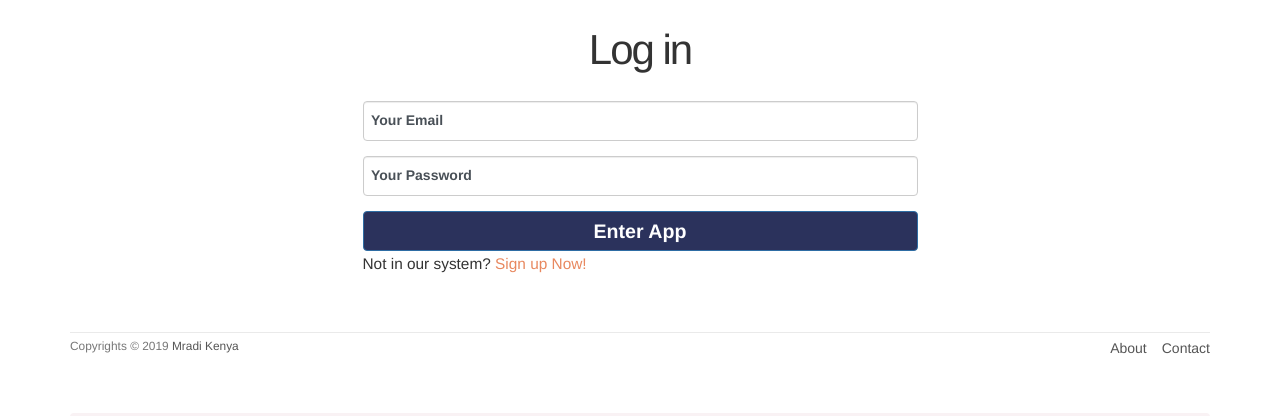
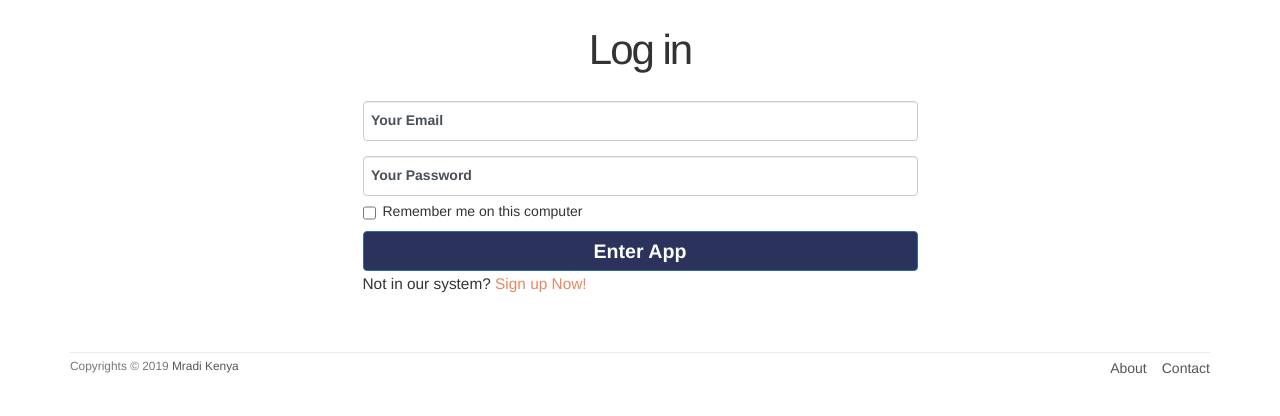
Before and after one commit to mainangethe/twitter_clone, a Rails app: page /login in a window 1280 px wide. Shown: the part 51-467 px from the top of the page. Run offline with Rails 7, Linux system fonts and the light colour scheme; style sheets or scripts are compiled from the project's sources; some libraries are stand-ins or nearby versions.

Commit message:
Add permanent session management
- A user can now maintain their logged in status indefinitely.

```diff
--- a/app/assets/stylesheets/custom.scss
+++ b/app/assets/stylesheets/custom.scss
@@ -242,9 +242,29 @@ input  { height: 40px !important; }
     color: $main-bg;
     border-color: $main-orange;
    }
+}
 
 
+.checkbox  {
+  margin-top: -10px;
+  margin-bottom: 10px;
+
+  span  {
+    margin-left: 20px;
+    font-weight: normal;
+  }
 }
+
+#session_remember_me  {
+  width: auto;
+  margin-left: 0;
+  top: -12px;
+}
+
+
+
+
+
 /* Floating Label Styles */
 :root {
   --input-padding-x: .75rem;
--- a/app/controllers/sessions_controller.rb
+++ b/app/controllers/sessions_controller.rb
@@ -6,6 +6,7 @@ class SessionsController < ApplicationController
   def create
     if @user && check_password
       login @user
+      params[:session][:remember_me] == '1' ? remember(@user) : forget(@user)
       redirect_to @user
       flash[:success] = "Welcome back #{@user.name}"
     else
@@ -15,7 +16,7 @@ class SessionsController < ApplicationController
   end
 
   def destroy
-    logout
+    logout if logged_in?
     redirect_to root_url
   end
 
--- a/app/helpers/sessions_helper.rb
+++ b/app/helpers/sessions_helper.rb
@@ -7,8 +7,15 @@ module SessionsHelper
 
   # returns the current logged-in user (if any)
   def current_user
-    return unless session[:user_id]
-    @current_user ||= User.find_by(id: session[:user_id])
+    if (user_id = session[:user_id])
+      @current_user ||= User.find_by(id: user_id)
+    elsif (user_id = cookies.signed[:user_id])
+      user = User.find_by(id: user_id)
+      if user && user.authenticated?(cookies[:remember_token])
+        login user
+        @current_user = user
+      end
+    end
   end
 
   # returns true if the usr is logged in, otherwise false
@@ -18,7 +25,26 @@ module SessionsHelper
 
   # logs out the current user
   def logout
+    forget(current_user)
     session.delete(:user_id)
     @current_user = nil
   end
+
+  # remembers a user in a persistent session
+  def remember(user)
+    user.remember
+    cookies.permanent.signed[:user_id] = user.id
+    cookies.permanent[:remember_token] = user.remember_token
+  end
+
+  # forgets a user in persistent session
+  def forget(user)
+    user.forget
+    cookies.delete(:user_id)
+    cookies.delete(:remember_token)
+  end
+
+  def login_as(user)
+    session[:user_id] = user.id
+  end
 end
--- a/app/views/sessions/new.html.erb
+++ b/app/views/sessions/new.html.erb
@@ -19,6 +19,11 @@
         <%= form.label :password, 'Your Password' %>
       </div>
 
+      <%= form.label :remember_me, class: "checkbox in-line" do %>
+        <%= form.check_box :remember_me %>
+        <span>Remember me on this computer</span>
+      <% end %>
+
       <%= form.submit 'Enter App', class: 'btn btn-primary' %>
 
     <% end %>
--- /dev/null
+++ b/db/migrate/20190907043342_add_remember_digest_to_users.rb
@@ -0,0 +1,6 @@
+# column to save permanent user tokens
+class AddRememberDigestToUsers < ActiveRecord::Migration[5.1]
+  def change
+    add_column :users, :remember_digest, :string
+  end
+end
```
Also changed, not shown: app/models/user.rb (+24 -0 lines), test/helpers/sessions_helper_test.rb (added, +18 -0 lines), test/integration/users_login_test.rb (+44 -9 lines), test/models/user_test.rb (+6 -73 lines), db/schema.rb.
